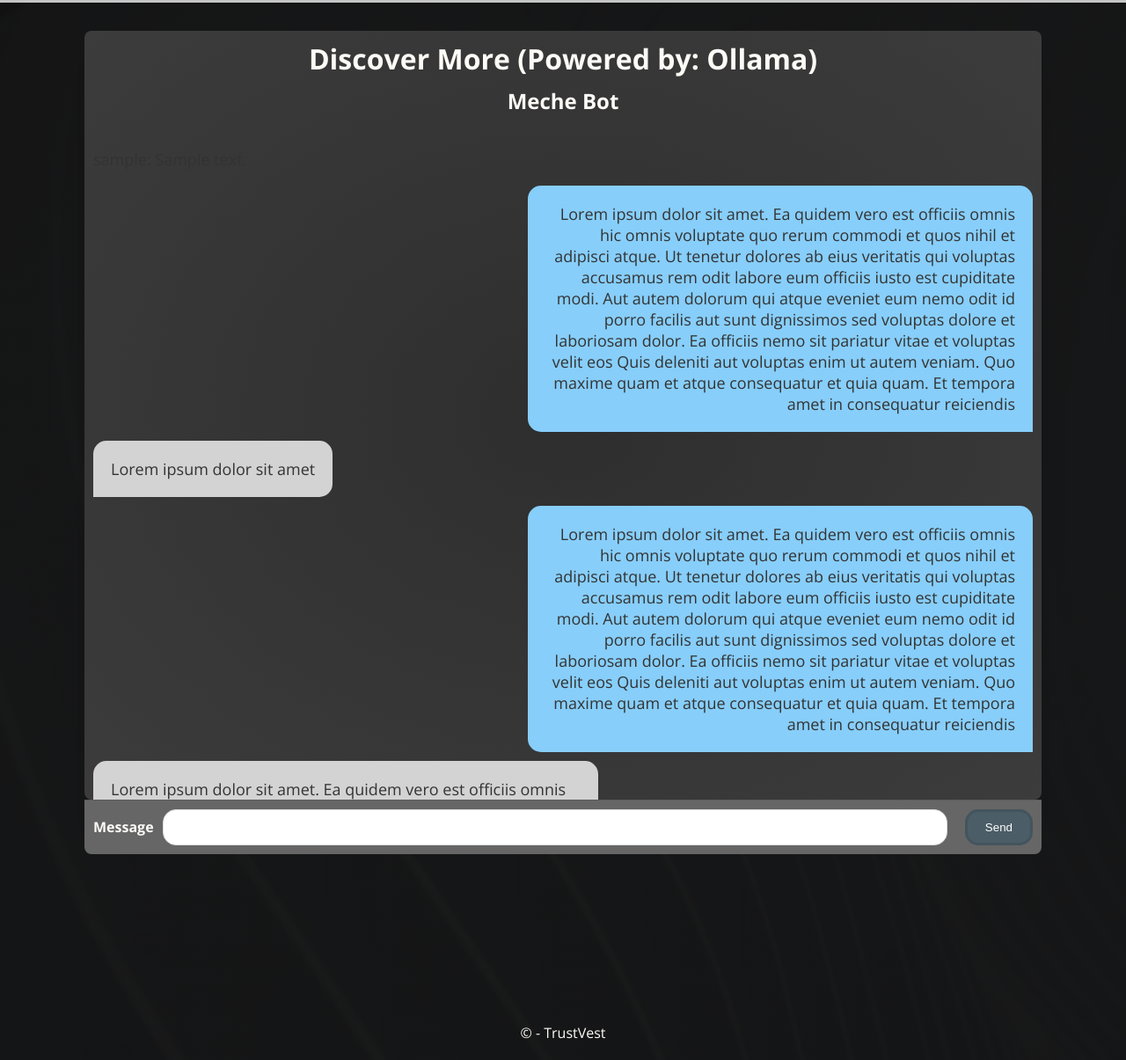
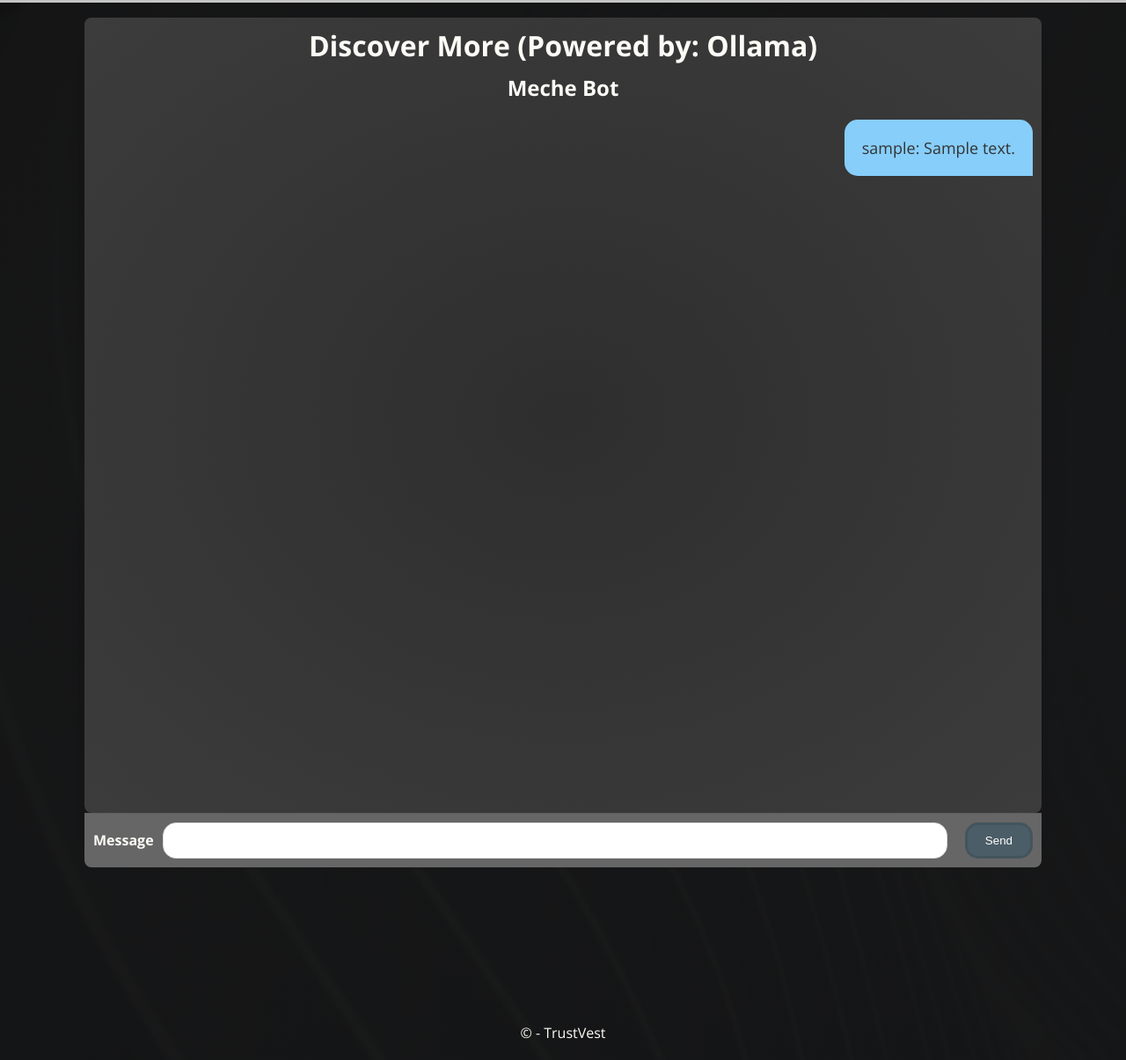
Before and after one commit to OsvaldoTA1/AFRL-Project-UI-Redesign, a Flask app: page /chat in a window 1280 px wide. Shown: the part 86-1291 px from the top of the page at 88% size. Run offline with Flask 3, Linux system fonts and the light colour scheme; a user stored in the database is signed in; tables that the repository leaves empty hold one stand-in row (values such as "Sample post"); some libraries are stand-ins or nearby versions.

Commit message:
Actual user and AI messages now have the fixed UI. Additionally, the chat now has a set height and width fixing an error where chat would dynamically change size. Also commented out placeholder chat messages.

```diff
--- a/app/static/css/styles.css
+++ b/app/static/css/styles.css
@@ -174,18 +174,20 @@ footer {
     padding: var(--spacing-medium);
     max-height: 72.5vh;
     max-width: 85%;
+    width: 85%;
     margin-top: var(--spacing-small);
 }
 #chat-box {
     display: flex;
     flex-direction: column;
-    flex-grow: 1;
+    flex: 1;
     overflow: hidden;
     border: none;
     border-radius: var(--border-radius-medium);
     background-image: radial-gradient(#2e2e2e, #3c3c3c);
     box-shadow: 0 35px 9px var(--color-shadow);
     color: var(--color-text-muted);
+    min-height: 70vh;
 }
 
 #chat-box h1 {
@@ -207,6 +209,7 @@ footer {
     flex-grow: 1;
     overflow-y: auto;
     max-height: 70%;
+    height: 70%;
     padding: var(--spacing-small);
     border-bottom-left-radius: 0;
     border-bottom-right-radius: 0;
--- a/app/templates/chat.html
+++ b/app/templates/chat.html
@@ -20,10 +20,12 @@ Discover AI | TrustVest
         <div id="chat-messages">
             <!-- Existing messages should appear here -->
             {% for message in messages %}
-                <p>{{ message.username }}: {{ message.message }}</p>
+                <div class="{% if message.username == 'AI' %}chat-message-ai{% else %}chat-message-user{% endif %}">
+                    <p class="chat-text">{{ message.username }}: {{ message.message }}</p>
+                </div>
             {% endfor %}
             <!-- AFTER THE CHAT BOT IS FIXED WE CAN ADD JINJA TEMPLATING -->
-            <div class="chat-message-user">
+            <!-- <div class="chat-message-user">
                 <p class="chat-text">
                     Lorem ipsum dolor sit amet. Ea quidem vero est officiis omnis hic omnis voluptate quo rerum commodi et quos nihil et adipisci atque. Ut tenetur dolores ab eius veritatis qui voluptas accusamus rem odit labore eum officiis iusto est cupiditate modi.
                     Aut autem dolorum qui atque eveniet eum nemo odit id porro facilis aut sunt dignissimos sed voluptas dolore et laboriosam dolor. Ea officiis nemo sit pariatur vitae et voluptas velit eos Quis deleniti aut voluptas enim ut autem veniam. Quo maxime quam et atque consequatur et quia quam. Et tempora amet in consequatur reiciendis
@@ -43,7 +45,8 @@ Discover AI | TrustVest
                     Lorem ipsum dolor sit amet. Ea quidem vero est officiis omnis hic omnis voluptate quo rerum commodi et quos nihil et adipisci atque. Ut tenetur dolores ab eius veritatis qui voluptas accusamus rem odit labore eum officiis iusto est cupiditate modi.
                     Aut autem dolorum qui atque eveniet eum nemo odit id porro facilis aut sunt dignissimos sed voluptas dolore et laboriosam dolor. Ea officiis nemo sit pariatur vitae et voluptas velit eos Quis deleniti aut voluptas enim ut autem veniam. Quo maxime quam et atque consequatur et quia quam. Et tempora amet in consequatur reiciendis
                 </p>
-            </div>
+            </div> -->
+            <!-- PLACEHOLDER ENDS HERE -->
         </div>
     </div>
     <form method="POST" id="chat-form">
@@ -68,8 +71,13 @@ $(document).ready(function() {
     }
 
     function addMessageToChat(username, message, timestamp) {
-        var newMessage = $('<p>').text(username + " (" + timestamp + "): " + message);
-        chatBox.append(newMessage);
+        var messageClass = $('<div>').addClass(
+            username === 'AI' ? 'chat-message-ai' : 'chat-message-user'
+        )
+        var newMessage = $('<p>').addClass('chat-text').text(username + " (" + timestamp + "): " + message);
+
+        messageClass.append(newMessage);
+        chatBox.append(messageClass);
         scrollChatToBottom();
     }
 
```
